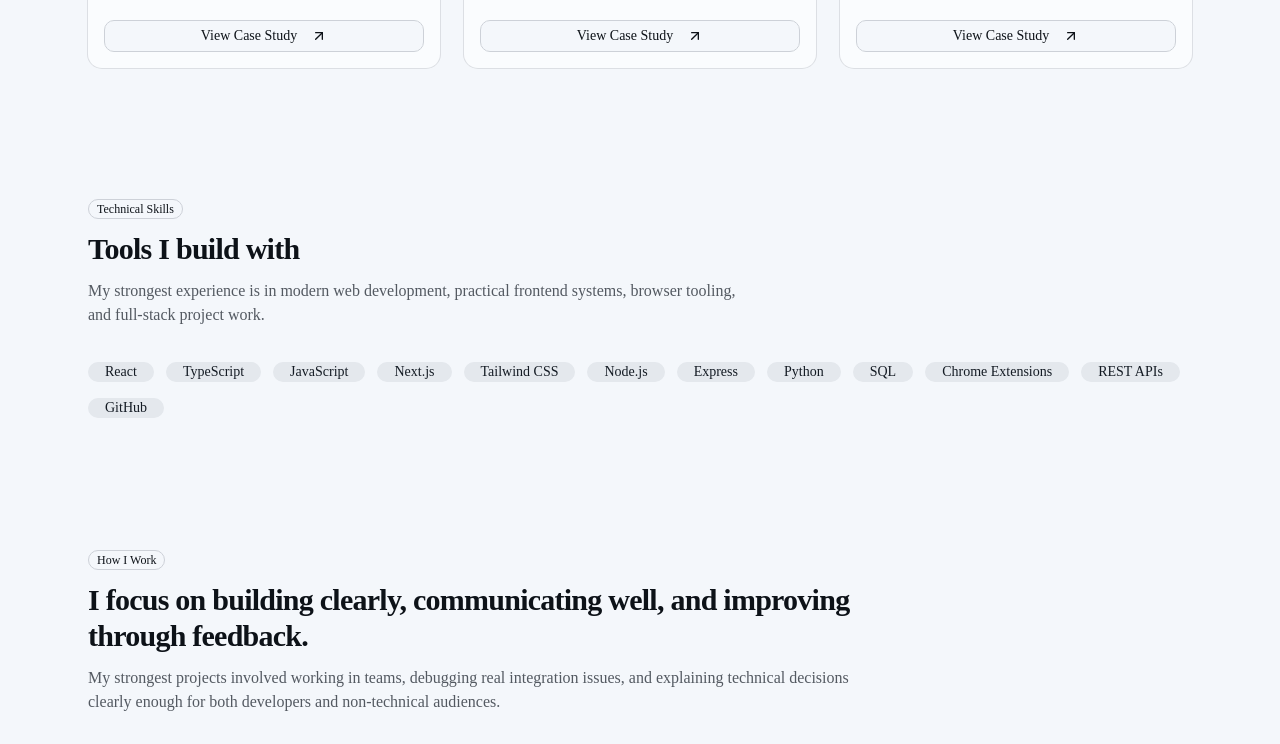
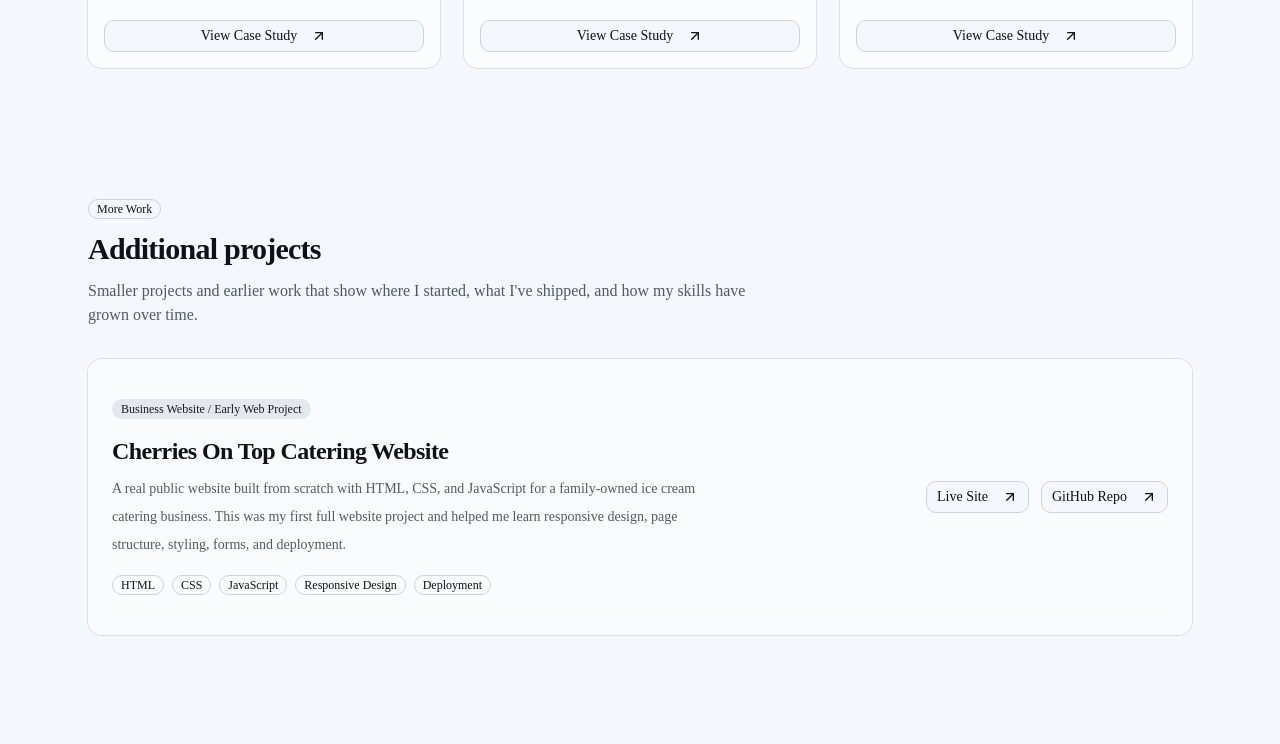
Before and after one commit to MelvinBerkoh/Portfolio, a Next.js app: page / in a window 1280 px wide. Shown: the part 1460-2204 px from the top of the page. Built offline with nearby package versions, Linux system fonts and the light colour scheme.

Commit message:
Added cherriesontop project to the site

```diff
--- a/src/components/home/home-page.tsx
+++ b/src/components/home/home-page.tsx
@@ -77,6 +77,26 @@ const stats = [
   },
 ];
 
+const moreProjects = [
+  {
+    title: "Cherries On Top Catering Website",
+    category: "Business Website / Early Web Project",
+    description:
+      "A real public website built from scratch with HTML, CSS, and JavaScript for a family-owned ice cream catering business. This was my first full website project and helped me learn responsive design, page structure, styling, forms, and deployment.",
+    tech: ["HTML", "CSS", "JavaScript", "Responsive Design", "Deployment"],
+    links: [
+      {
+        label: "Live Site",
+        href: "https://www.cherriesontopcatering.com/",
+      },
+      {
+        label: "GitHub Repo",
+        href: "https://github.com/MelvinBerkoh/CherriesOnTop",
+      },
+    ],
+  },
+];
+
 export function HomePage() {
   const featuredProjects = projects.filter((project) => project.featured);
 
@@ -100,6 +120,12 @@ export function HomePage() {
               className="hidden text-sm text-muted-foreground transition hover:text-foreground sm:inline"
             >
               Projects
+            </Link>
+            <Link
+              href="#more-projects"
+              className="hidden text-sm text-muted-foreground transition hover:text-foreground sm:inline"
+            >
+              More Work
             </Link>
             <Link
               href="#skills"
@@ -258,10 +284,7 @@ export function HomePage() {
         </motion.div>
       </section>
 
-      <section
-        id="projects"
-        className="mx-auto max-w-6xl px-6 py-16 select-none"
-      >
+      <section id="projects" className="mx-auto max-w-6xl px-6 py-16">
         <div className="mb-8 max-w-2xl space-y-3">
           <Badge variant="outline">Featured Work</Badge>
           <h2 className="text-3xl font-bold tracking-tight">Projects</h2>
@@ -340,6 +363,69 @@ export function HomePage() {
               </motion.div>
             );
           })}
+        </div>
+      </section>
+
+      <section id="more-projects" className="mx-auto max-w-6xl px-6 py-16">
+        <div className="mb-8 max-w-2xl space-y-3">
+          <Badge variant="outline">More Work</Badge>
+          <h2 className="text-3xl font-bold tracking-tight">
+            Additional projects
+          </h2>
+          <p className="text-muted-foreground">
+            Smaller projects and earlier work that show where I started, what
+            I&apos;ve shipped, and how my skills have grown over time.
+          </p>
+        </div>
+
+        <div className="grid gap-5">
+          {moreProjects.map((project, index) => (
+            <motion.div
+              key={project.title}
+              initial={{ opacity: 0, y: 16 }}
+              whileInView={{ opacity: 1, y: 0 }}
+              viewport={{ once: true }}
+              transition={{ duration: 0.35, delay: index * 0.08 }}
+            >
+              <Card className="overflow-hidden bg-card/80 backdrop-blur transition hover:-translate-y-1 hover:shadow-md">
+                <CardContent className="grid gap-6 p-6 md:grid-cols-[1.2fr_0.8fr] md:items-center">
+                  <div className="space-y-4">
+                    <Badge variant="secondary" className="w-fit">
+                      {project.category}
+                    </Badge>
+
+                    <div className="space-y-2">
+                      <h3 className="text-2xl font-semibold tracking-tight">
+                        {project.title}
+                      </h3>
+                      <p className="max-w-3xl leading-7 text-muted-foreground">
+                        {project.description}
+                      </p>
+                    </div>
+
+                    <div className="flex flex-wrap gap-2">
+                      {project.tech.map((item) => (
+                        <Badge key={item} variant="outline">
+                          {item}
+                        </Badge>
+                      ))}
+                    </div>
+                  </div>
+
+                  <div className="flex flex-col gap-3 sm:flex-row md:justify-end">
+                    {project.links.map((link) => (
+                      <Button key={link.href} asChild variant="outline">
+                        <Link href={link.href} target="_blank">
+                          {link.label}
+                          <ArrowUpRight className="ml-2 h-4 w-4" />
+                        </Link>
+                      </Button>
+                    ))}
+                  </div>
+                </CardContent>
+              </Card>
+            </motion.div>
+          ))}
         </div>
       </section>
 
```
